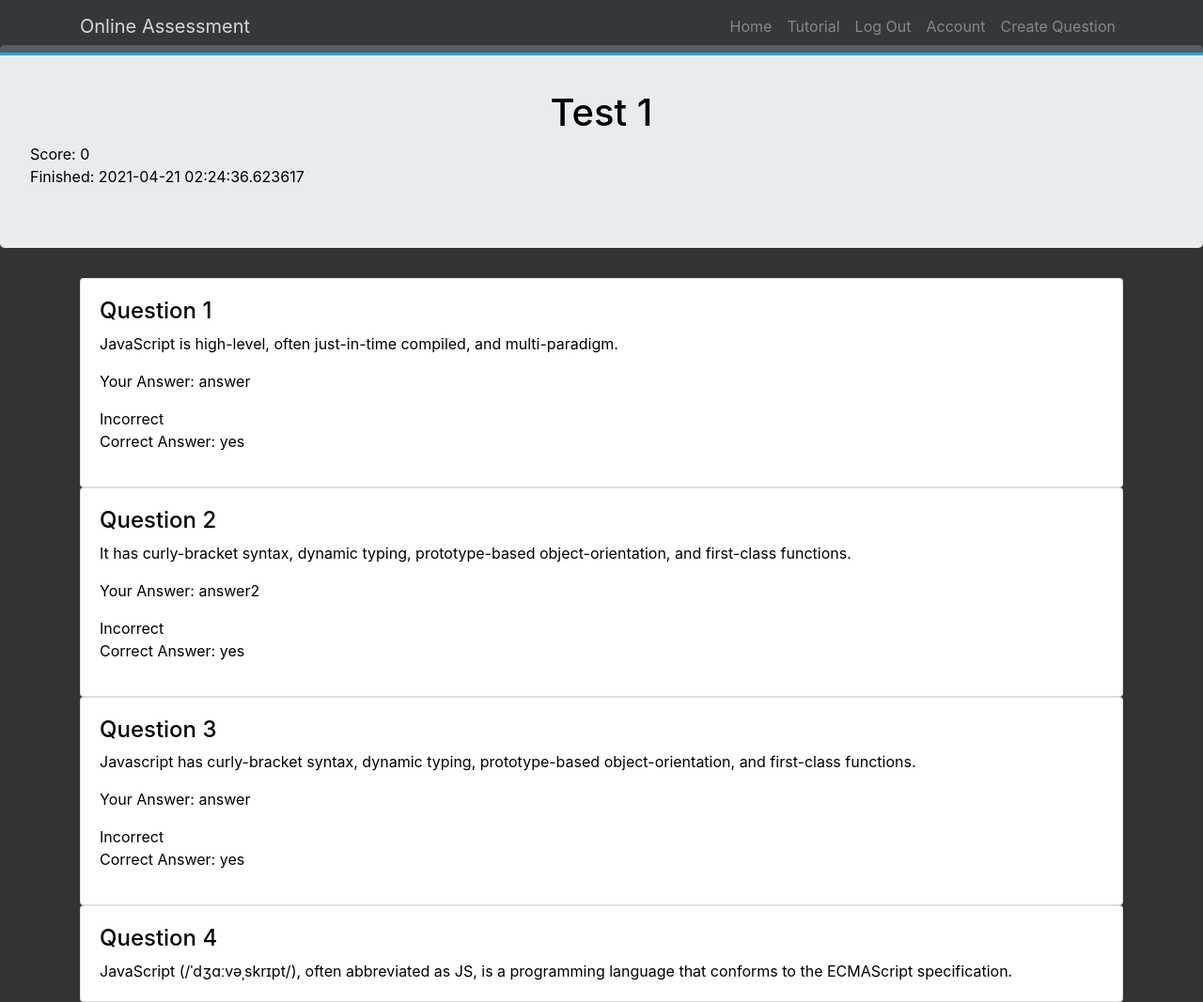
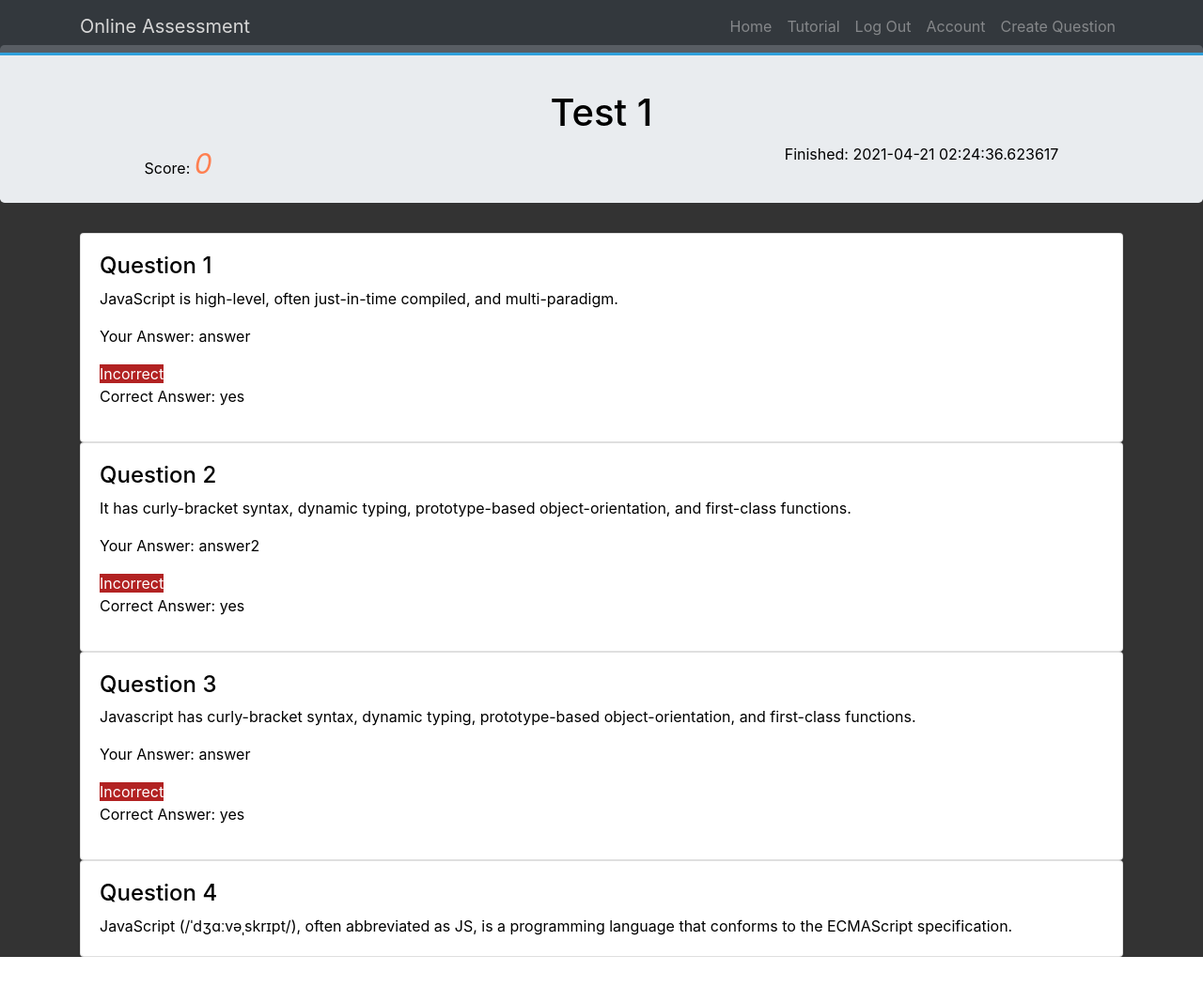
Before and after one commit to Ollie-lee/Agile_Proj2, a Flask app: page /test_results/1 in a window 1280 px wide. Shown: the whole page at 94% size. After the commit the page ends 1019 px from the top, so only its background shows below. Run offline with Flask 2, Linux system fonts and the light colour scheme; a user stored in the database is signed in; data comes from the database, SQL or seed files in the repository; some libraries are stand-ins or nearby versions.

Commit message:
modified styles

```diff
--- a/OnlineAssessment/static/index.css
+++ b/OnlineAssessment/static/index.css
@@ -40,3 +40,57 @@ body {
   padding: 5px;
   border-radius: 5px;
 }
+
+.content {
+  background-color: #fff;
+  color: black;
+  margin: 100px;
+  padding: 50px;
+  border-radius: 10px;
+}
+
+pre {
+  padding: 5px;
+  background-color: rgb(137, 212, 247);
+  border-radius: 4px;
+}
+
+pre code {
+  padding: -5px;
+}
+
+table, th, td
+{
+    border: 1px solid black;
+}
+
+.test-button {
+  margin:auto;
+  width: 30%;
+}
+
+.correct {
+  background-color:green;
+  color: #fff;
+}
+
+.incorrect {
+  background-color: firebrick;
+  color: #fff;
+}
+
+.test-score {
+  float:left;
+  margin-left: 10%;
+}
+
+.test-date {
+  float:right;
+  margin-right: 10%;
+}
+
+.sc {
+  color: coral;
+  font-style: italic;
+  font-size: 30px;
+}
```
